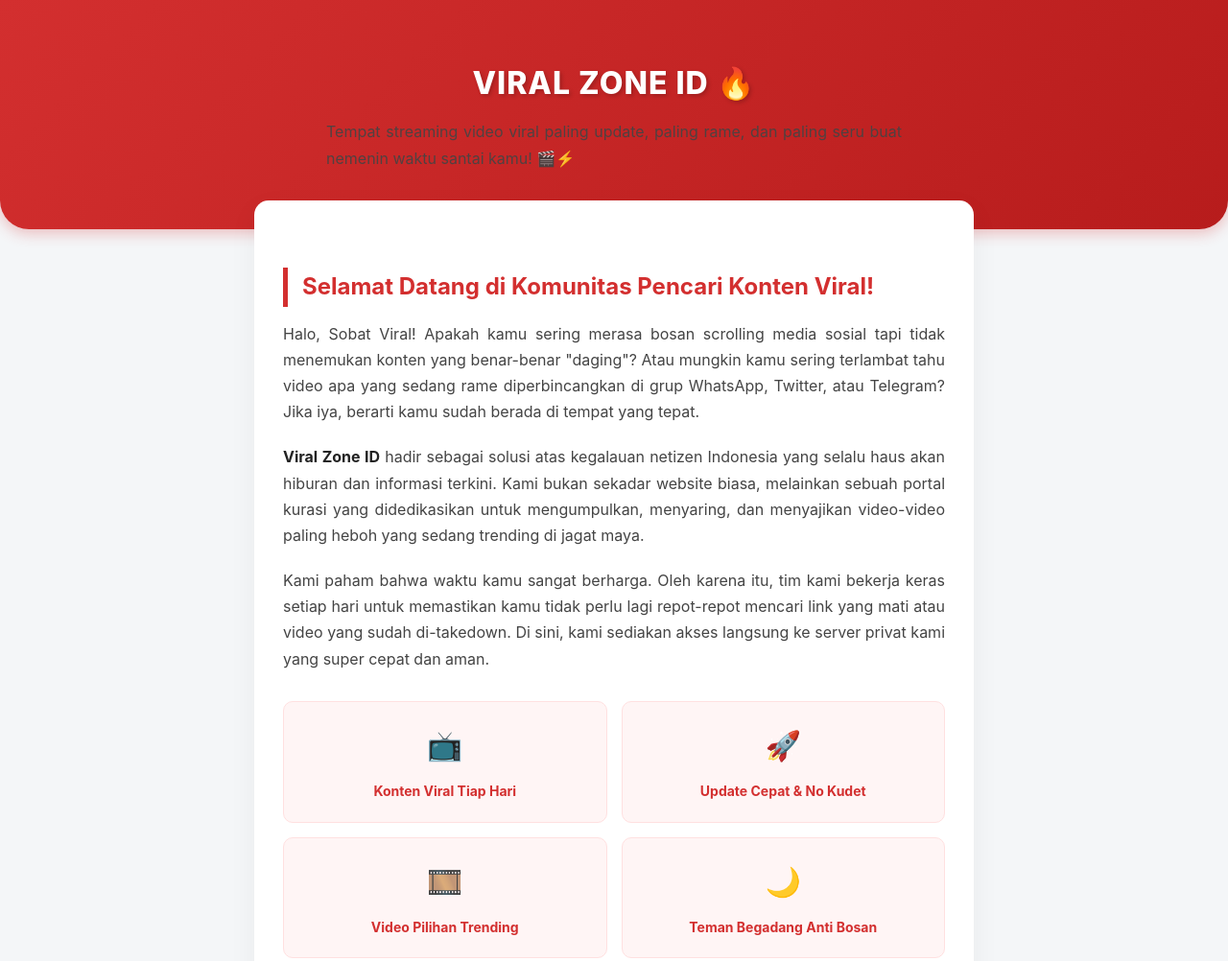
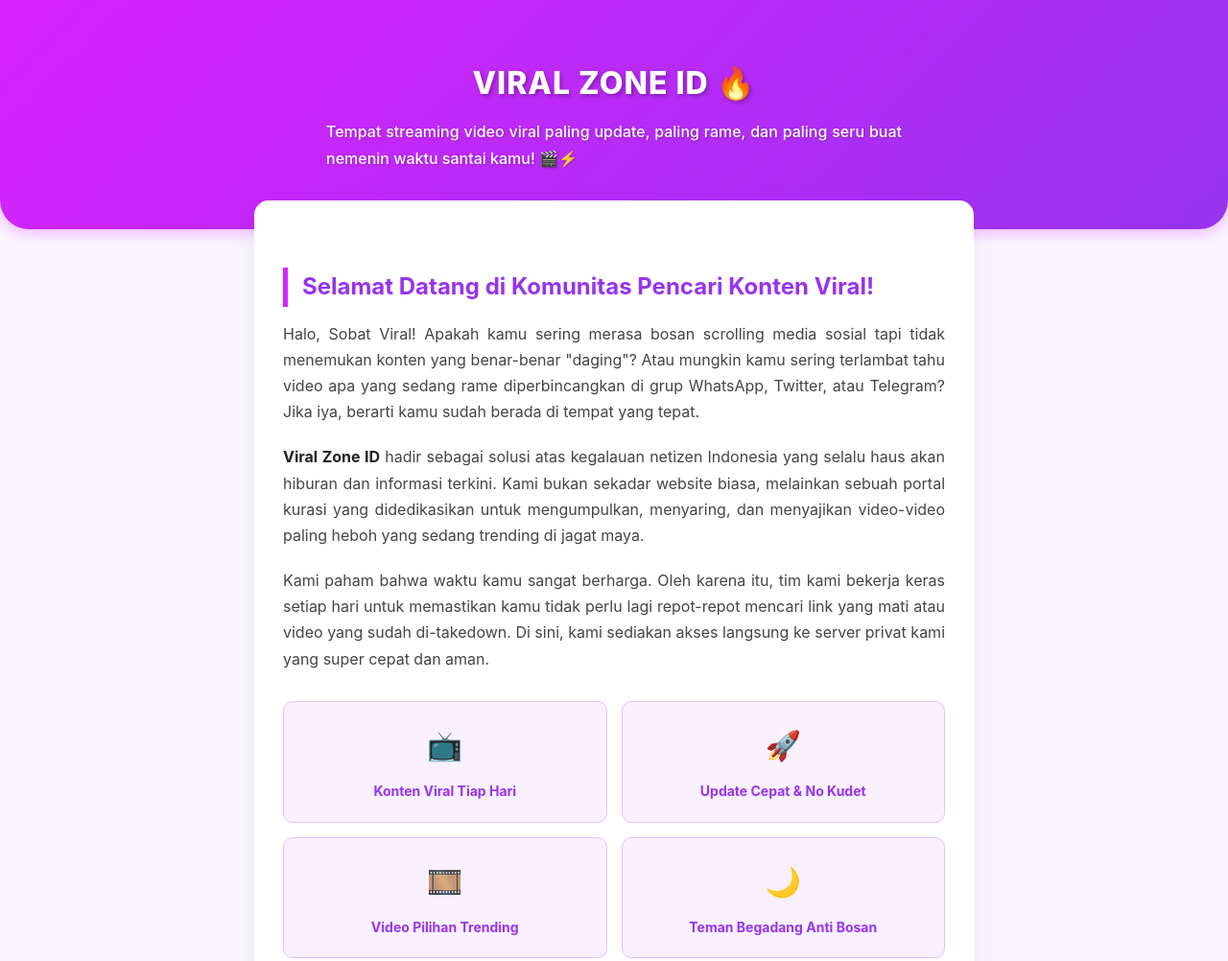
Before and after one commit to viralzoneid/viralzoneid.github.io, a plain HTML site: page index.html in a window 1280 px wide. Shown: the top 1002 px of the page at 96% size. Drawn offline with Linux system fonts and the light colour scheme.

Commit message:
Update styles and colors for a purple theme

```diff
--- a/index.html
+++ b/index.html
@@ -9,33 +9,36 @@
         * { box-sizing: border-box; margin: 0; padding: 0; }
         body {
             font-family: -apple-system, BlinkMacSystemFont, "Segoe UI", Roboto, Helvetica, Arial, sans-serif;
-            background-color: #f4f6f8;
+            background-color: #f9f5ff; /* Background halaman ungu sangat muda */
             color: #333;
             line-height: 1.7;
         }
 
-        /* Header Section */
+        /* Header Section (TEMA UNGU PINK) */
         .hero {
-            background: linear-gradient(135deg, #d32f2f 0%, #b71c1c 100%);
+            background: linear-gradient(135deg, #DA22FF 0%, #9733EE 100%); /* Gradasi Ungu ke Pink */
             color: white;
             text-align: center;
             padding: 60px 20px;
             border-bottom-left-radius: 30px;
             border-bottom-right-radius: 30px;
-            box-shadow: 0 4px 15px rgba(211, 47, 47, 0.3);
+            box-shadow: 0 4px 15px rgba(218, 34, 255, 0.3);
         }
         .hero h1 {
             font-size: 32px;
             font-weight: 800;
             margin-bottom: 10px;
             letter-spacing: 1px;
-            text-shadow: 2px 2px 4px rgba(0,0,0,0.2);
+            color: #ffffff; /* Putih bersih */
+            text-shadow: 2px 2px 4px rgba(0,0,0,0.3); /* Bayangan biar makin jelas */
         }
         .hero p {
             font-size: 16px;
             max-width: 600px;
             margin: 0 auto;
-            opacity: 0.9;
+            color: #ffffff; /* Putih bersih */
+            font-weight: 500;
+            text-shadow: 1px 1px 2px rgba(0,0,0,0.2);
         }
 
         /* Main Content Container */
@@ -52,11 +55,11 @@
 
         /* Typography */
         h2 {
-            color: #d32f2f;
+            color: #9733EE; /* Warna ungu untuk sub-judul */
             font-size: 24px;
             margin-top: 30px;
             margin-bottom: 15px;
-            border-left: 5px solid #d32f2f;
+            border-left: 5px solid #DA22FF; /* Garis pinggir pink */
             padding-left: 15px;
         }
         p {
@@ -77,11 +80,11 @@
             margin: 30px 0;
         }
         .feature-card {
-            background: #fff5f5;
+            background: #f9f0ff; /* Background kartu ungu sangat muda */
             padding: 20px;
             border-radius: 10px;
             text-align: center;
-            border: 1px solid #ffe0e0;
+            border: 1px solid #e0c2ff; /* Border ungu muda */
             transition: transform 0.2s;
         }
         .feature-card:hover {
@@ -93,7 +96,7 @@
         }
         .feature-title {
             font-weight: bold;
-            color: #d32f2f;
+            color: #9733EE; /* Teks ungu */
             font-size: 14px;
         }
 
@@ -101,8 +104,9 @@
         .footer {
             text-align: center;
             padding: 20px;
-            color: #888;
+            color: #9733EE; /* Footer ungu */
             font-size: 13px;
+            font-weight: bold;
             margin-bottom: 20px;
         }
 
@@ -165,7 +169,7 @@
         <h2>Mari Bergabung Sekarang!</h2>
         <p>Jangan sampai kamu menjadi satu-satunya orang di tongkrongan atau grup chat yang tidak tahu apa yang sedang viral. Jadilah bagian dari ribuan pengunjung lain yang sudah merasakan sensasi akses cepat ke konten-konten paling dicari.</p>
 
-        <p style="text-align: center; font-weight: bold; font-size: 18px; color: #d32f2f; margin-top: 30px;">
+        <p style="text-align: center; font-weight: bold; font-size: 18px; color: #DA22FF; margin-top: 30px;">
             Gabung sekarang dan jadi yang paling dulu lihat video viral terbaru!
         </p>
 
```
